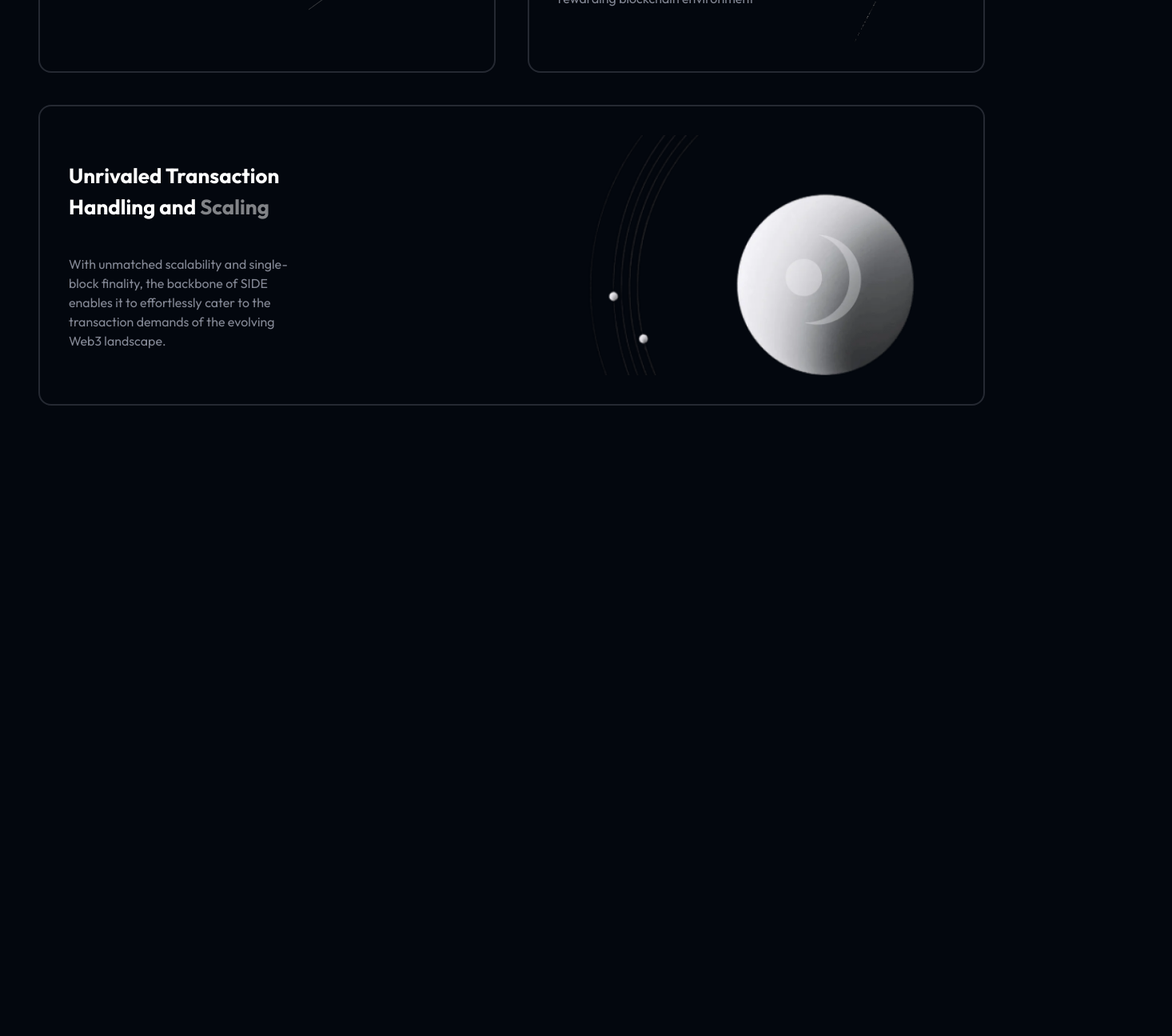
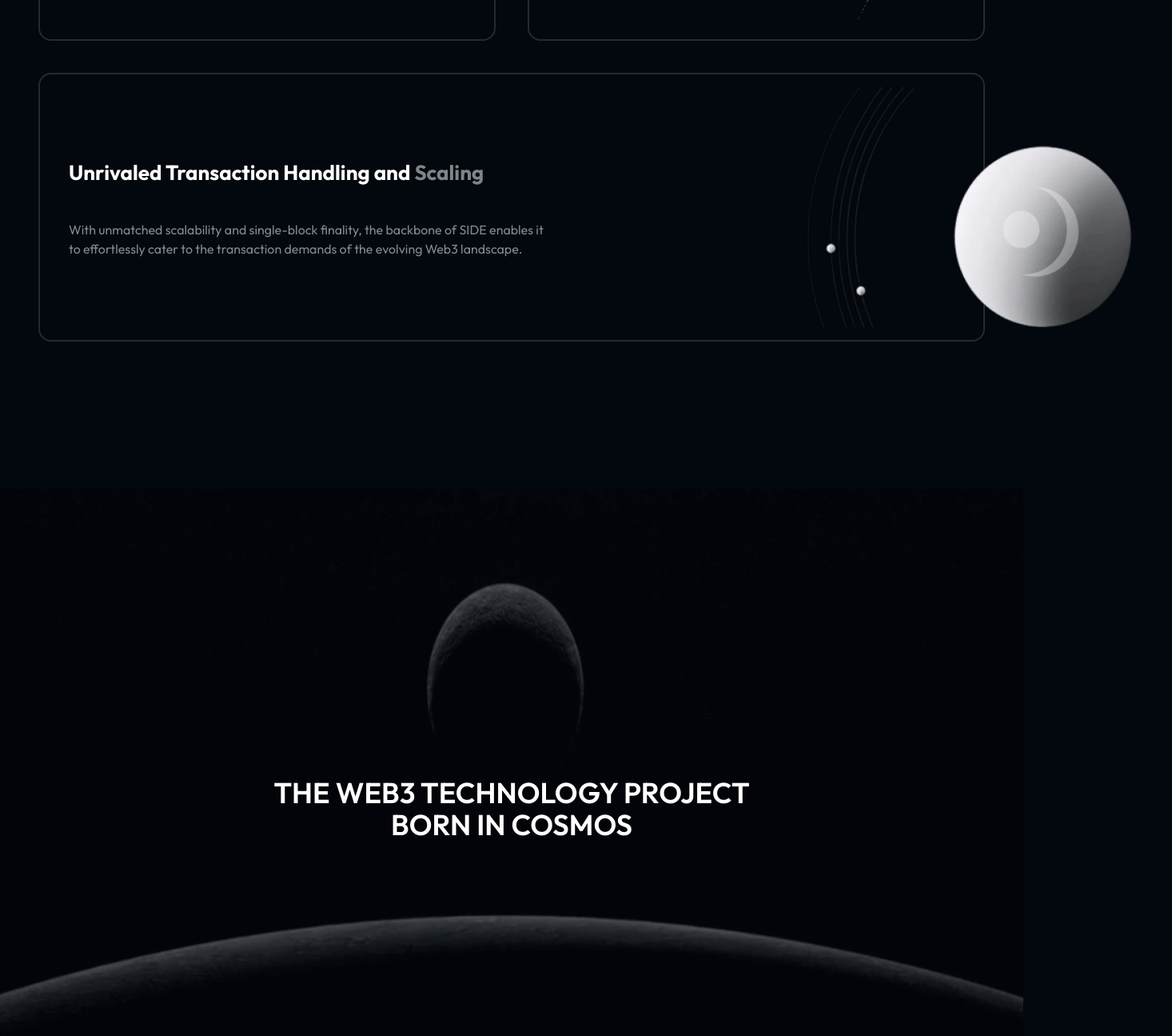
Before and after one commit to sideprotocol/sideprotocol.github.io, a Next.js app: page / in a window 1280 px wide. Shown: the part 6740-8035 px from the top of the page at 80% size, 1466 px wide, since content can reach past the window. Before the commit the page ends 7247 px from the top, so only its background shows below. Built offline with nearby package versions, Linux system fonts and the light colour scheme.

Commit message:
page style

```diff
--- a/src/app/components/Born.js
+++ b/src/app/components/Born.js
@@ -1,3 +1,15 @@
+"use client";
+import Image from "next/image";
+import sideBorn from "./img/side_born.webp";
+
 export default function Born() {
-  return <div></div>;
+  return (
+    <section className="">
+      <Image src={sideBorn} className='w-full h-full absolute -z-10'/>
+      <div className="flex flex-col justify-center text-4xl font-semibold items-center h-full w-full">
+        <div>THE WEB3 TECHNOLOGY PROJECT</div>
+        <div>BORN IN COSMOS</div>
+      </div>
+    </section>
+  );
 }
--- a/src/app/components/Involved.js
+++ b/src/app/components/Involved.js
@@ -1,3 +1,16 @@
+
+"use client";
+import Image from "next/image";
+import sideInvolved from "./img/side_involved.webp";
+
 export default function Involved() {
-  return <div></div>;
+  return <section className="">
+     <Image src={sideInvolved} className='w-full h-full absolute -z-10'/>
+      <div className="flex flex-col justify-around text-4xl font-semibold items-center h-full w-full">
+        <div className="text-white">Want to get involved?</div>
+        <div className=" inline-block font-light rounded-lg text-sm text-black px-5 py-3 bg-white">
+          Join the Community
+        </div>
+      </div>
+  </section>;
 }
--- a/src/app/components/Onchain.js
+++ b/src/app/components/Onchain.js
@@ -40,7 +40,7 @@ export default function Onchain() {
         {BlockList.map((block, index) => {
           return (
             <div
-              className="flex items-center justify-between border-2 rounded-2xl border-[#252932] p-9"
+              className="flex items-center justify-between border-2 rounded-2xl border-[#252932] px-9 py-4"
               key={index}
             >
               <div className="">
@@ -57,13 +57,13 @@ export default function Onchain() {
       </div>
       {/*  */}
       <div className=" mt-10 ">
-        <div className="flex items-center justify-between border-2 rounded-2xl border-[#252932] p-9">
+        <div className="flex items-center justify-between border-2 rounded-2xl border-[#252932] px-9 py-4">
           <div className="">
             <div className="font-bold text-[26px] mb-10">
               {Block.title}
               <span className="text-[#ffffff80] "> {Block.subtitle}</span>
             </div>
-            <div className="w-[300px] text-[#848895] text-base">{Block.content}</div>
+            <div className="w-[600px] text-[#848895] text-base">{Block.content}</div>
           </div>
           <Image src={Block.img} className={`${Block.imgStyle}`} />
         </div>
--- a/src/app/globals.css
+++ b/src/app/globals.css
@@ -14,7 +14,7 @@ body {
 .app section {
   box-sizing: border-box;
   height: 100vh;
-  padding-top: 6rem;
+  margin-top: 6rem;
   position: relative;
-  width: 100vw;
+  width: 100-topvw;
 }
```
